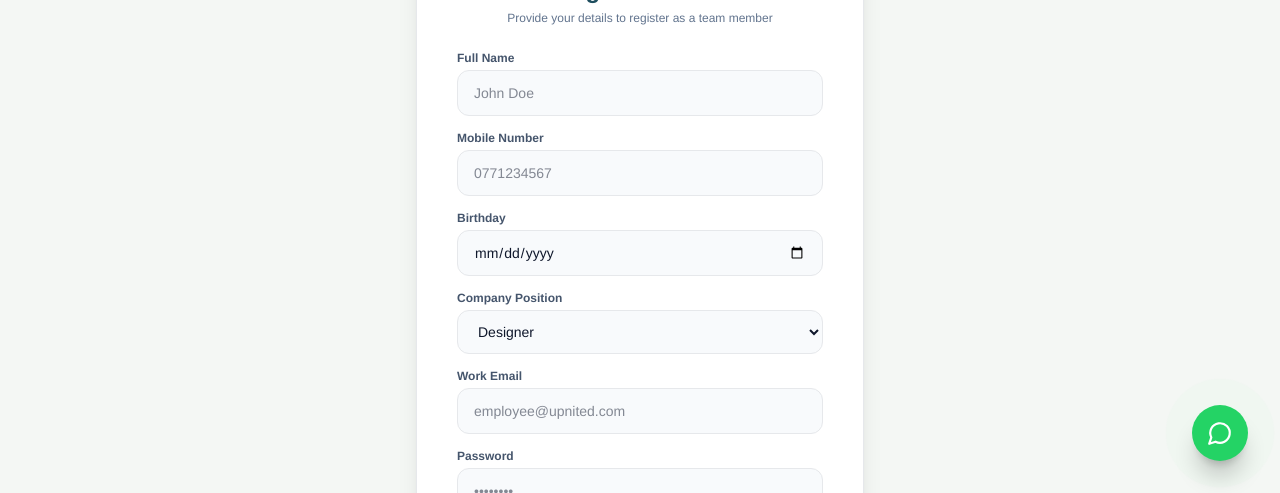
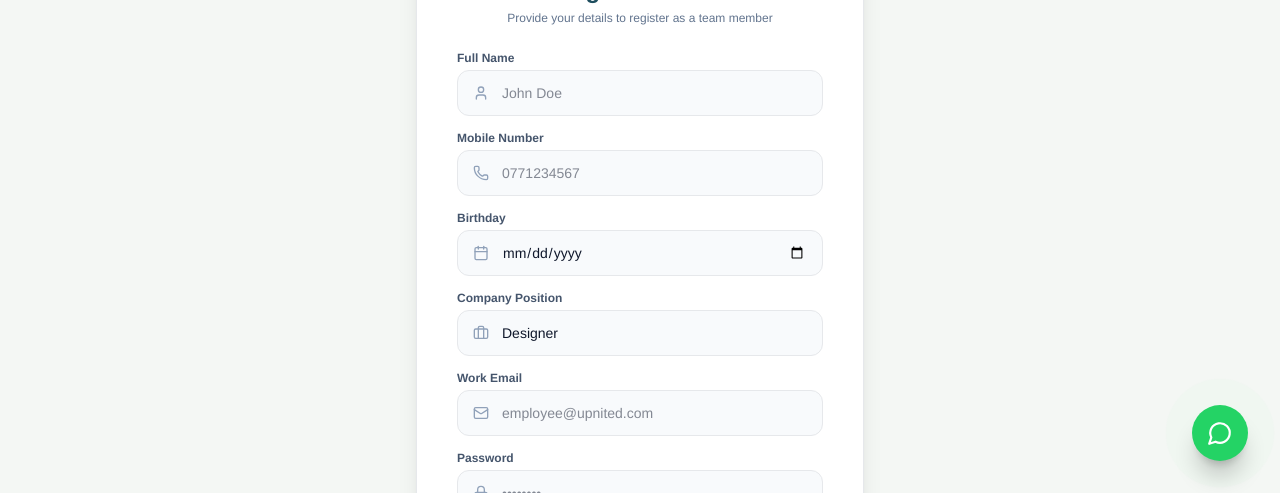
Before and after one commit to UpnitedAgency/upnited-website, a Next.js app in the folder upnited/: page /workspace in a window 1280 px wide. Both pictures are taken after a click on the button "New Employee? Register Profile here". Shown: the part 307-800 px from the top of the page. Built offline with nearby package versions, Linux system fonts and the light colour scheme; no server answers.

Commit message:
Enhance WorkspacePage with icons and user messages
Updated form fields with icons and improved user feedback messages. Adjusted layout for better user experience.

```diff
--- a/upnited/app/workspace/page.tsx
+++ b/upnited/app/workspace/page.tsx
@@ -2,6 +2,7 @@
 
 import { useState, useEffect } from "react";
 import { supabase } from "@/lib/supabase";
+import { UserPlus, Key, Mail, Lock, AlertCircle, User, Phone, Calendar, Briefcase } from "lucide-react";
 
 export default function WorkspacePage() {
   const [user, setUser] = useState<any>(null);
@@ -9,7 +10,7 @@ export default function WorkspacePage() {
   const [password, setPassword] = useState("");
   const [confirmPassword, setConfirmPassword] = useState("");
 
-  // Form fields
+  // Custom Fields
   const [fullName, setFullName] = useState("");
   const [mobileNumber, setMobileNumber] = useState("");
   const [birthday, setBirthday] = useState("");
@@ -60,7 +61,7 @@ export default function WorkspacePage() {
       } else if (data?.user) {
         setAuthMessage({
           type: "success",
-          text: "Registration successful! Please check your inbox and confirm your email to activate your account."
+          text: "Registration initiated! Please check your email inbox and click the verification link to activate your profile."
         });
         setFullName("");
         setMobileNumber("");
@@ -81,7 +82,7 @@ export default function WorkspacePage() {
   if (loading) {
     return (
       <div className="min-h-screen bg-[#f4f7f4] flex items-center justify-center text-slate-900 font-bold">
-        Connecting to UpNited Workspace...
+        Loading UpNited Workspace...
       </div>
     );
   }
@@ -106,9 +107,10 @@ export default function WorkspacePage() {
             </div>
 
             {authMessage && (
-              <div className={`p-4 rounded-xl mb-6 text-xs font-semibold leading-relaxed ${
+              <div className={`p-4 rounded-xl mb-6 text-xs font-semibold flex items-start gap-2.5 leading-relaxed ${
                 authMessage.type === "success" ? "bg-emerald-50 text-emerald-700 border border-emerald-100" : "bg-red-50 text-red-600 border border-red-100"
               }`}>
+                <AlertCircle size={16} className="shrink-0 mt-0.5" />
                 <span>{authMessage.text}</span>
               </div>
             )}
@@ -118,43 +120,54 @@ export default function WorkspacePage() {
                 <>
                   <div>
                     <label className="text-xs font-bold text-slate-600 block mb-1">Full Name</label>
+                    <div className="relative">
+                      <User className="absolute left-4 top-1/2 -translate-y-1/2 text-slate-400" size={16} />
                       <input
                         type="text"
                         placeholder="John Doe"
-                      className="w-full bg-slate-50 border border-slate-200 rounded-xl px-4 py-3 text-sm focus:outline-none focus:border-[#1e4e5e]"
+                        className="w-full bg-slate-50 border border-slate-200 rounded-xl pl-11 pr-4 py-3 text-sm focus:outline-none focus:border-[#1e4e5e]"
                         value={fullName}
                         onChange={(e) => setFullName(e.target.value)}
                         required
                       />
                     </div>
+                  </div>
 
                   <div>
                     <label className="text-xs font-bold text-slate-600 block mb-1">Mobile Number</label>
+                    <div className="relative">
+                      <Phone className="absolute left-4 top-1/2 -translate-y-1/2 text-slate-400" size={16} />
                       <input
                         type="tel"
                         placeholder="0771234567"
-                      className="w-full bg-slate-50 border border-slate-200 rounded-xl px-4 py-3 text-sm focus:outline-none focus:border-[#1e4e5e]"
+                        className="w-full bg-slate-50 border border-slate-200 rounded-xl pl-11 pr-4 py-3 text-sm focus:outline-none focus:border-[#1e4e5e]"
                         value={mobileNumber}
                         onChange={(e) => setMobileNumber(e.target.value)}
                         required
                       />
                     </div>
+                  </div>
 
                   <div>
                     <label className="text-xs font-bold text-slate-600 block mb-1">Birthday</label>
+                    <div className="relative">
+                      <Calendar className="absolute left-4 top-1/2 -translate-y-1/2 text-slate-400" size={16} />
                       <input
                         type="date"
-                      className="w-full bg-slate-50 border border-slate-200 rounded-xl px-4 py-3 text-sm focus:outline-none focus:border-[#1e4e5e]"
+                        className="w-full bg-slate-50 border border-slate-200 rounded-xl pl-11 pr-4 py-3 text-sm focus:outline-none focus:border-[#1e4e5e]"
                         value={birthday}
                         onChange={(e) => setBirthday(e.target.value)}
                         required
                       />
                     </div>
+                  </div>
 
                   <div>
                     <label className="text-xs font-bold text-slate-600 block mb-1">Company Position</label>
+                    <div className="relative">
+                      <Briefcase className="absolute left-4 top-1/2 -translate-y-1/2 text-slate-400" size={16} />
                       <select
-                      className="w-full bg-slate-50 border border-slate-200 rounded-xl px-4 py-3 text-sm focus:outline-none focus:border-[#1e4e5e]"
+                        className="w-full bg-slate-50 border border-slate-200 rounded-xl pl-11 pr-4 py-3 text-sm focus:outline-none focus:border-[#1e4e5e] appearance-none"
                         value={position}
                         onChange={(e) => setPosition(e.target.value)}
                         required
@@ -167,51 +180,62 @@ export default function WorkspacePage() {
                         <option value="Stuff">Stuff</option>
                       </select>
                     </div>
+                  </div>
                 </>
               )}
 
               <div>
                 <label className="text-xs font-bold text-slate-600 block mb-1">Work Email</label>
+                <div className="relative">
+                  <Mail className="absolute left-4 top-1/2 -translate-y-1/2 text-slate-400" size={16} />
                   <input
                     type="email"
                     placeholder="employee@upnited.com"
-                  className="w-full bg-slate-50 border border-slate-200 rounded-xl px-4 py-3 text-sm focus:outline-none focus:border-[#1e4e5e]"
+                    className="w-full bg-slate-50 border border-slate-200 rounded-xl pl-11 pr-4 py-3 text-sm focus:outline-none focus:border-[#1e4e5e]"
                     value={email}
                     onChange={(e) => setEmail(e.target.value)}
                     required
                   />
                 </div>
+              </div>
 
               <div>
                 <label className="text-xs font-bold text-slate-600 block mb-1">Password</label>
+                <div className="relative">
+                  <Lock className="absolute left-4 top-1/2 -translate-y-1/2 text-slate-400" size={16} />
                   <input
                     type="password"
                     placeholder="••••••••"
-                  className="w-full bg-slate-50 border border-slate-200 rounded-xl px-4 py-3 text-sm focus:outline-none focus:border-[#1e4e5e]"
+                    className="w-full bg-slate-50 border border-slate-200 rounded-xl pl-11 pr-4 py-3 text-sm focus:outline-none focus:border-[#1e4e5e]"
                     value={password}
                     onChange={(e) => setPassword(e.target.value)}
                     required
                   />
                 </div>
+              </div>
 
               {isSignUp && (
                 <div>
                   <label className="text-xs font-bold text-slate-600 block mb-1">Confirm Password</label>
+                  <div className="relative">
+                    <Lock className="absolute left-4 top-1/2 -translate-y-1/2 text-slate-400" size={16} />
                     <input
                       type="password"
                       placeholder="••••••••"
-                    className="w-full bg-slate-50 border border-slate-200 rounded-xl px-4 py-3 text-sm focus:outline-none focus:border-[#1e4e5e]"
+                      className="w-full bg-slate-50 border border-slate-200 rounded-xl pl-11 pr-4 py-3 text-sm focus:outline-none focus:border-[#1e4e5e]"
                       value={confirmPassword}
                       onChange={(e) => setConfirmPassword(e.target.value)}
                       required
                     />
                   </div>
+                </div>
               )}
 
               <button
                 type="submit"
-                className="w-full bg-[#1e4e5e] hover:bg-[#153743] text-white rounded-xl py-3.5 text-sm font-bold mt-2 transition-all active:scale-95 shadow-md"
+                className="w-full bg-[#1e4e5e] hover:bg-[#153743] text-white rounded-xl py-3.5 text-sm font-bold flex items-center justify-center gap-2 mt-2 transition-all active:scale-95 shadow-md"
               >
+                {isSignUp ? <UserPlus size={16} /> : <Key size={16} />}
                 {isSignUp ? "Request Verification & Register" : "Sign In"}
               </button>
             </form>
@@ -226,6 +250,7 @@ export default function WorkspacePage() {
             </div>
           </div>
         ) : (
+          /* Dashboard */
           <div>
             <div className="flex justify-between items-center border-b border-slate-100 pb-4 mb-6">
               <div>
@@ -239,13 +264,8 @@ export default function WorkspacePage() {
                 Sign Out
               </button>
             </div>
-
-            <p className="text-sm font-semibold text-center text-emerald-600">
-              Successfully Verified & Logged In! 🚀
-            </p>
-            <p className="text-xs text-center text-slate-500 mt-2">
-              (Dashboard එකේ ඊළඟ වැඩ කොටස කරන්න මම සූදානම් මචං)
-            </p>
+            <p className="text-sm font-semibold text-center text-emerald-600">Successfully Verified & Logged In! 🚀</p>
+            <p className="text-xs text-center text-slate-500 mt-2">දැන් ඔයාගේ ඊළඟ Dashboard ප්ලෑන් එක කියන්න මචං!</p>
           </div>
         )}
       </div>
```
Lines whose indentation alone changed are shown as unchanged.
